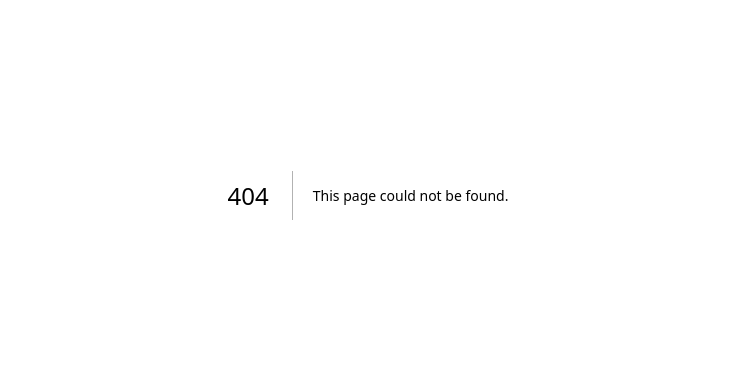
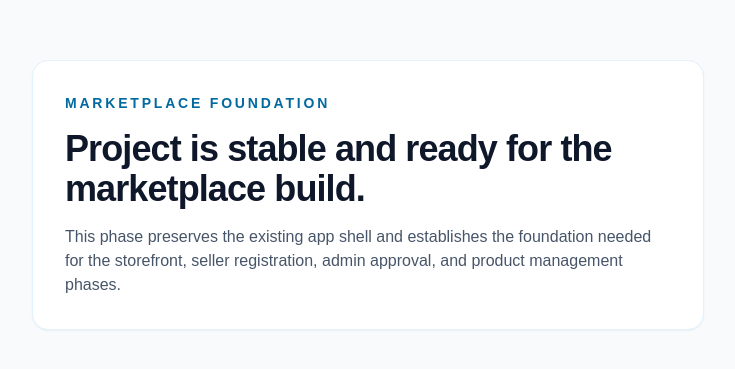
Before and after one commit to maafaalhussain-cmyk/my-website, a Next.js app: page / in a window 1280 px wide. Before the commit this address had no page. Shown: the part 205-574 px from the top of the page, without its empty margins (272-1007 px from the left). Built offline with nearby package versions, Linux system fonts and the light colour scheme.

Commit message:
fix: replace placeholder homepage with a stable foundation landing page

```diff
--- /dev/null
+++ b/app/page.tsx
@@ -0,0 +1,18 @@
+export default function Home() {
+  return (
+    <main className="flex min-h-screen items-center justify-center bg-slate-50 px-6 py-20 text-slate-900">
+      <div className="w-full max-w-2xl rounded-2xl border border-sky-100 bg-white p-8 shadow-sm">
+        <p className="mb-4 text-sm font-semibold uppercase tracking-[0.2em] text-sky-700">
+          Marketplace foundation
+        </p>
+        <h1 className="text-3xl font-bold tracking-tight text-slate-900 md:text-4xl">
+          Project is stable and ready for the marketplace build.
+        </h1>
+        <p className="mt-4 text-base text-slate-600">
+          This phase preserves the existing app shell and establishes the foundation needed for the
+          storefront, seller registration, admin approval, and product management phases.
+        </p>
+      </div>
+    </main>
+  );
+}
```
